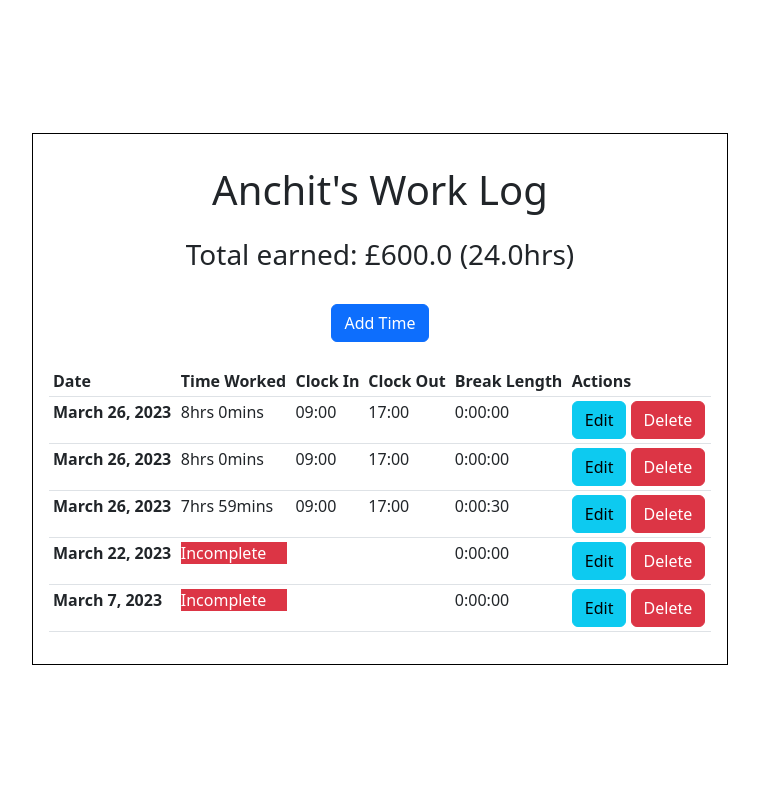
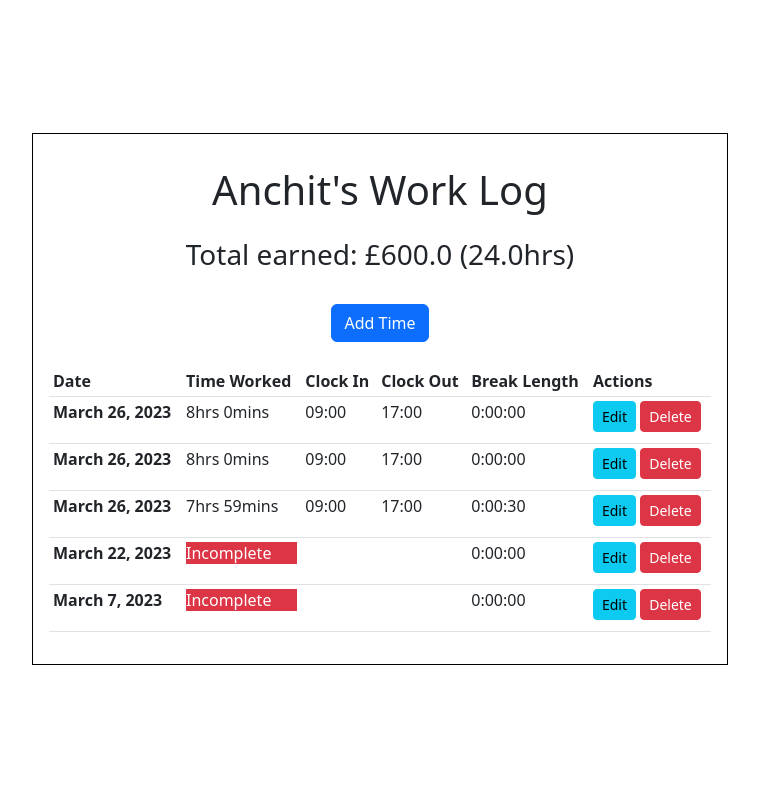
Before and after one commit to anchit-chandran/freelance-hrs-tracker, a Django app: page / in a window 1280 px wide. Shown: the part 81-880 px from the top of the page, without its empty margins (260-1019 px from the left). Run offline with Django 4.2, Linux system fonts and the light colour scheme; data comes from the database, SQL or seed files in the repository; both versions use the stored data as it was after the commit.

Commit message:
add mobile styling

```diff
--- a/timeTrackerProj/timeTrack/templates/timeTrack/home.html
+++ b/timeTrackerProj/timeTrack/templates/timeTrack/home.html
@@ -1,7 +1,7 @@
 x{% extends 'timeTrack/base.html' %} {% block content %}
 
-<div class="row justify-content-center align-items-center p-5 vh-100">
-  <div class="col-8 contents-col p-3">
+<div class="row justify-content-center align-items-center p-md-5 vh-100">
+  <div class="col col-md-8 contents-col p-3">
     <div class="row ">
       <div class="col">
         <h1 class="text-center py-3">Anchit's Work Log</h1>
--- a/timeTrackerProj/timeTrack/templates/timeTrack/main.html
+++ b/timeTrackerProj/timeTrack/templates/timeTrack/main.html
@@ -22,7 +22,7 @@
           <th scope="col">Actions</th>
         </tr>
       </thead>
-      <tbody>
+      <tbody class="logs_table_body">
         {% for log in logs%}
         <tr>
           <th scope="row">{{ log.date_of_work }}</th>
@@ -40,10 +40,10 @@
           </td>
           <td>
             <span>
-              <a href="{% url 'updateTime' pk=log.id %}" class="btn btn-info"
+              <a href="{% url 'updateTime' pk=log.id %}" class="btn btn-sm btn-info"
                 >Edit</a
               >
-              <a href="{% url 'deleteTime' pk=log.id %}" class="btn btn-danger"
+              <a href="{% url 'deleteTime' pk=log.id %}" class="btn btn-sm btn-danger"
                 >Delete</a
               >
             </span>
```
Also changed, not shown: timeTrackerProj/db.sqlite3.
